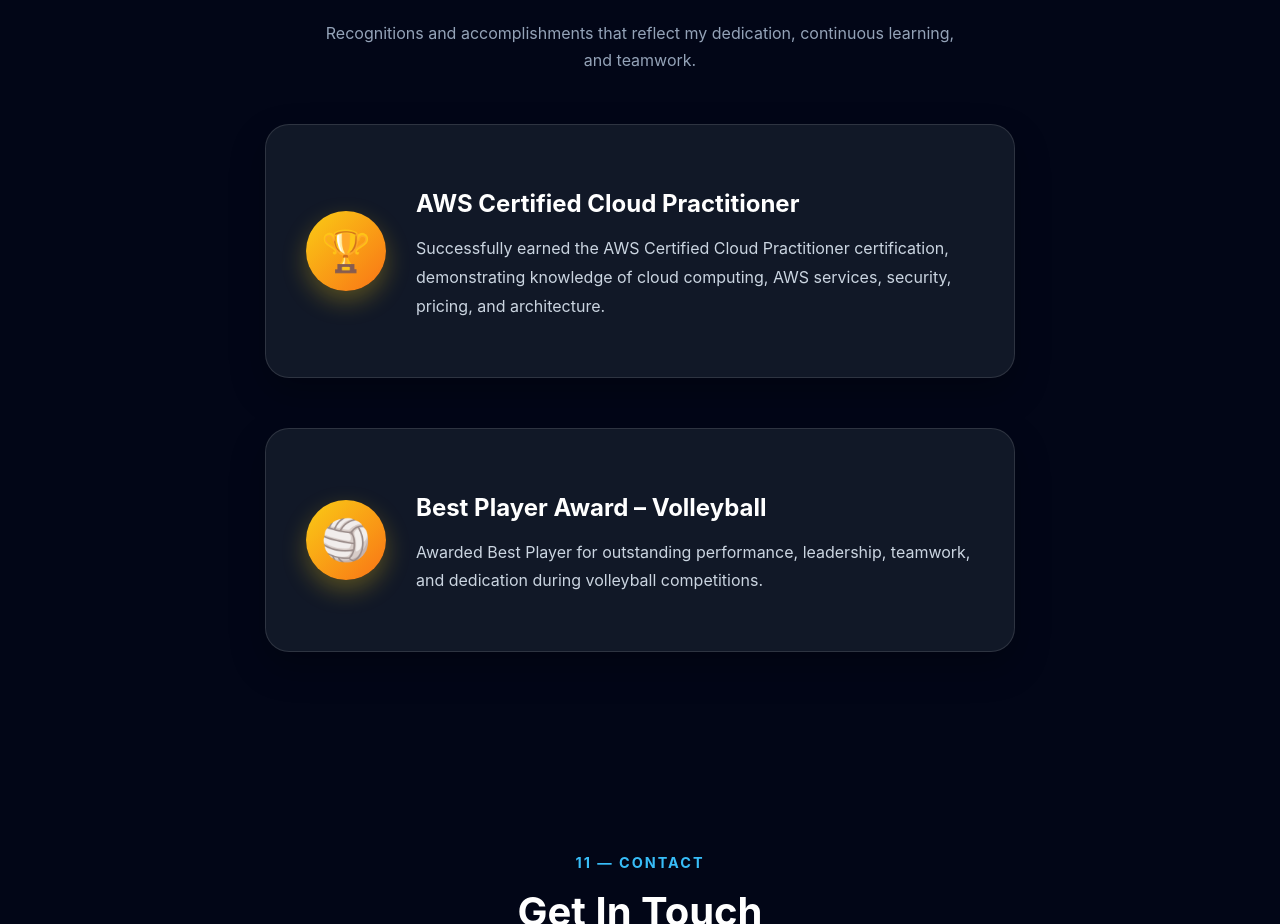
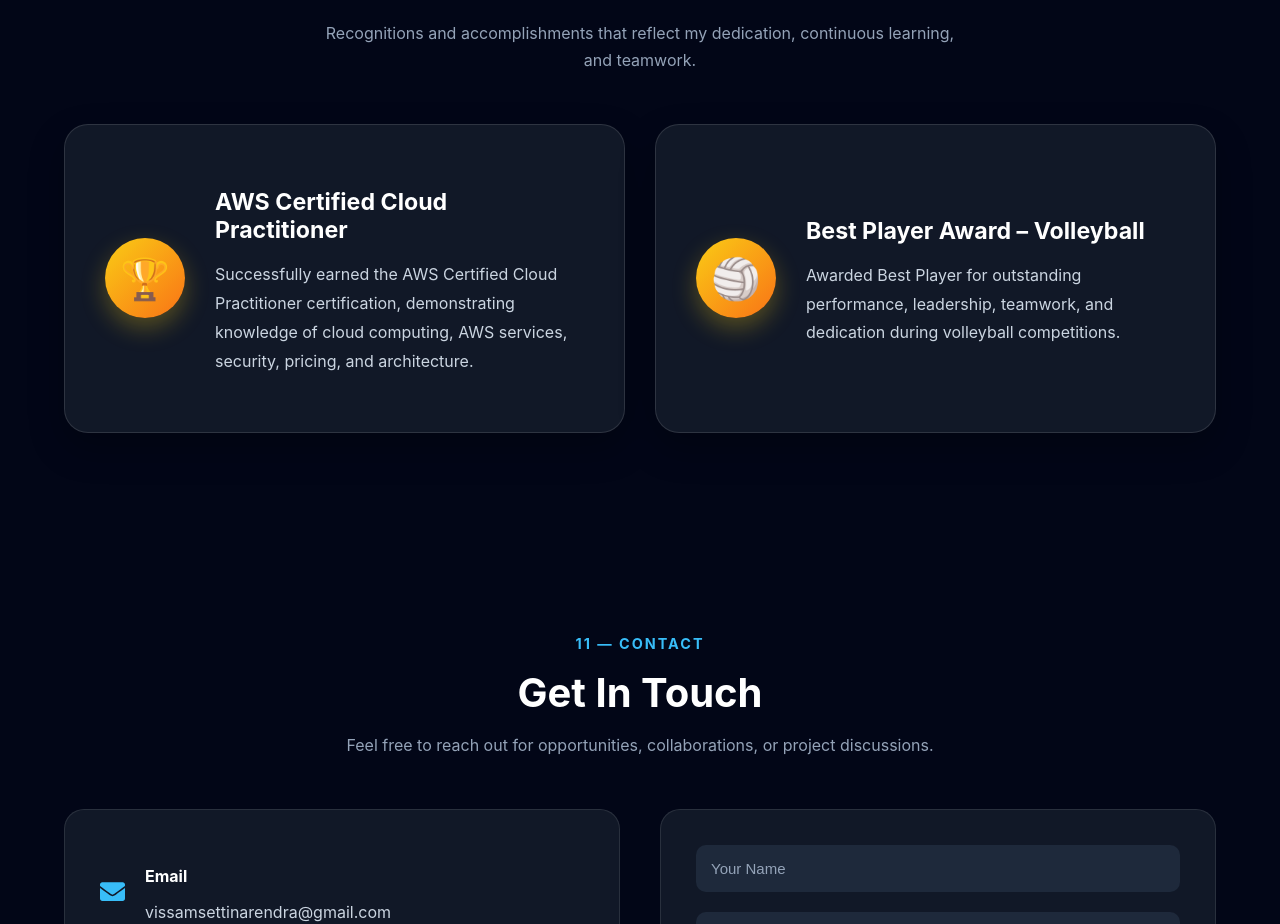
Before and after one commit to vissamsettinarendra-hub/portfolio, a React (Vite) app: page / in a window 1280 px wide. Shown: the part 6120-7044 px from the top of the page. Built offline with nearby package versions, Linux system fonts and the light colour scheme.

Commit message:
prepare for deployment.

```diff
--- a/src/components/Achievements/Achievements.css
+++ b/src/components/Achievements/Achievements.css
@@ -2,131 +2,121 @@
     background: var(--bg-primary);
 }
 
+/* Achievement Grid */
+.achievement-grid{
+    display:grid;
+    grid-template-columns:repeat(auto-fit,minmax(350px,1fr));
+    gap:30px;
+    margin-top:50px;
+}
 
 /* Achievement Card */
 .achievement-card {
 
-    max-width: 750px;
-    margin: 50px auto 0;
+    display:flex;
+    align-items:center;
+    gap:30px;
 
-    display: flex;
-    align-items: center;
-    gap: 30px;
+    padding:40px;
 
-    padding: 40px;
+    border-radius:24px;
 
-    border-radius: 24px;
+    background:#111827;
 
-    background: #111827;
+    border:1px solid rgba(255,255,255,0.12);
 
-    border: 1px solid rgba(255,255,255,0.12);
+    box-shadow:0 15px 35px rgba(0,0,0,0.25);
 
-    box-shadow: 0 15px 35px rgba(0,0,0,0.25);
-
-    transition: all 0.35s ease;
+    transition:all .35s ease;
 
 }
 
+.achievement-card:hover{
 
-.achievement-card:hover {
+    transform:translateY(-10px);
 
-    transform: translateY(-10px);
+    border-color:#38bdf8;
 
-    border-color: #38bdf8;
-
-    box-shadow: 0 20px 45px rgba(56,189,248,0.15);
+    box-shadow:0 20px 45px rgba(56,189,248,.15);
 
 }
 
+/* Trophy Icon */
 
-/* Trophy Icon */
-.achievement-icon {
+.achievement-icon{
 
-    min-width: 80px;
-    height: 80px;
+    width:80px;
+    height:80px;
 
-    display: flex;
-    align-items: center;
-    justify-content: center;
+    min-width:80px;
 
-    font-size: 40px;
+    display:flex;
+    align-items:center;
+    justify-content:center;
 
-    border-radius: 50%;
+    font-size:40px;
 
-    background: linear-gradient(
+    border-radius:50%;
+
+    background:linear-gradient(
         135deg,
         #facc15,
         #f97316
     );
 
-    box-shadow: 0 10px 25px rgba(250,204,21,0.3);
+    box-shadow:0 10px 25px rgba(250,204,21,.3);
 
 }
 
+/* Content */
 
-/* Content */
-.achievement-content h3 {
+.achievement-content h3{
 
-    font-size: 1.5rem;
+    color:#fff;
 
-    color: #ffffff;
+    font-size:1.45rem;
 
-    margin-bottom: 12px;
+    margin-bottom:12px;
 
 }
 
+.achievement-content p{
 
-.achievement-content p {
+    color:#cbd5e1;
 
-    color: #cbd5e1;
-
-    font-size: 1rem;
-
-    line-height: 1.8;
+    line-height:1.8;
 
 }
 
+/* Heading */
 
-/* Section Heading Fix */
-.achievements .section-head h2 {
+.achievements .section-head h2{
 
-    color: #ffffff;
+    color:#fff;
 
 }
 
+.achievements .section-head p{
 
-.achievements .section-head p {
-
-    color: #94a3b8;
+    color:#94a3b8;
 
 }
 
+.achievements .eyebrow{
 
-.achievements .eyebrow {
-
-    color: #38bdf8;
+    color:#38bdf8;
 
 }
 
+/* Responsive */
 
+@media(max-width:768px){
 
-/* Responsive */
-@media(max-width:600px){
+    .achievement-card{
 
-    .achievement-card {
+        flex-direction:column;
 
-        flex-direction: column;
-
-        text-align: center;
-
-        padding: 30px 20px;
-
-    }
-
-
-    .achievement-content h3 {
-
-        font-size: 1.3rem;
+        text-align:center;
 
     }
 
```
